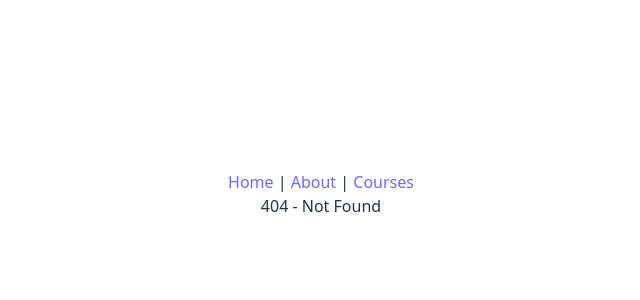
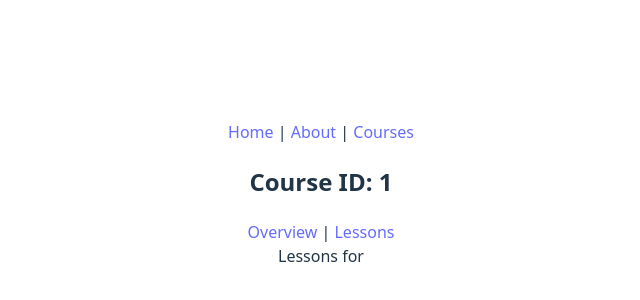
Before and after one commit to ozgursarikamis/vue-vite-sandbox, a Vue app: page /courses/1/lessons in a window 1280 px wide. Before the commit this address had no page. Shown: the part 206-506 px from the top of the page, without its empty margins (319-959 px from the left). Built offline with nearby package versions, Linux system fonts and the light colour scheme.

Commit message:
Nested Routes config

```diff
--- a/src/router/index.ts
+++ b/src/router/index.ts
@@ -3,7 +3,9 @@ import Home from "../views/Home.vue";
 import About from "../views/About.vue";
 import NotFound from "../views/NotFound.vue";
 import Courses from "../views/Courses.vue";
-import CourseDetail from "../views/CourseDetail.vue";
+import CourseLayout from "../views/CourseLayout.vue";
+import CourseOverview from "../views/CourseOverview.vue";
+import CourseLessons from "../views/CourseLessons.vue";
 
 const routes: Array<RouteRecordRaw> = [
     {
@@ -23,9 +25,21 @@ const routes: Array<RouteRecordRaw> = [
     },
     {
         path: '/courses/:id',
-        name: 'CourseDetail',
-        component: CourseDetail,
-        props: true  // 💡 enables auto-passing of route params as props
+        name: 'CourseLayout',
+        component: CourseLayout,
+        props: true,  // 💡 enables auto-passing of route params as props
+        children: [
+            {
+                path: '',
+                name: 'CourseOverview',
+                component: CourseOverview
+            },
+            {
+                path: 'lessons',
+                name: 'CourseLessons',
+                component: CourseLessons
+            }
+        ]
     },
     {
         path: '/:catchAll(.*)',
--- /dev/null
+++ b/src/views/CourseLayout.vue
@@ -0,0 +1,16 @@
+<script setup>
+import { RouterLink } from 'vue-router';
+defineProps(['id']); // won't work
+</script>
+<template>
+    <div>
+        <h2>Course ID: {{ id }}</h2>
+
+        <nav>
+            <RouterLink :to="`/courses/${id}`">Overview</RouterLink> |
+            <RouterLink :to="`/courses/${id}/lessons`">Lessons</RouterLink>
+        </nav>
+
+        <router-view /> <!-- Nested content renders here -->
+    </div>
+</template>
--- /dev/null
+++ b/src/views/CourseLessons.vue
@@ -0,0 +1,6 @@
+<script setup>
+defineProps(['id']); // won't work
+</script>
+<template>
+    Lessons for {{ id }}
+</template>
--- /dev/null
+++ b/src/views/CourseOverview.vue
@@ -0,0 +1,6 @@
+<script setup>
+    defineProps(['id'])
+</script>
+<template>
+    Course Overview for {{ id }}
+</template>
--- a/src/views/Courses.vue
+++ b/src/views/Courses.vue
@@ -7,10 +7,9 @@ const courses = [
 </script>
 <template>
     Courses
-
     <ul>
         <li v-for="course in courses" :key="course.id">
-            <RouterLink :to="{ name: 'CourseDetail', params: { id: course.id } }">
+            <RouterLink :to="{ name: 'CourseLayout', params: { id: course.id } }">
                 {{ course.title }}
             </RouterLink>
         </li>
```
